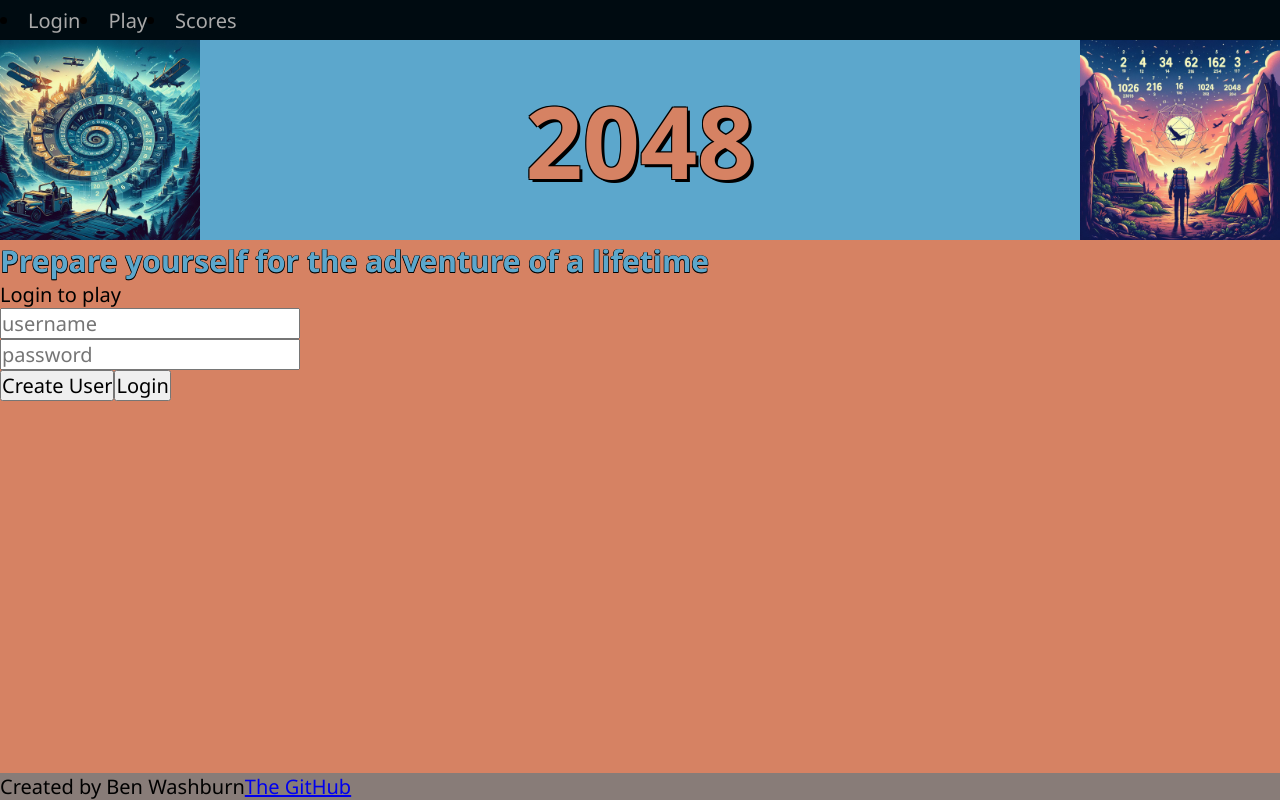
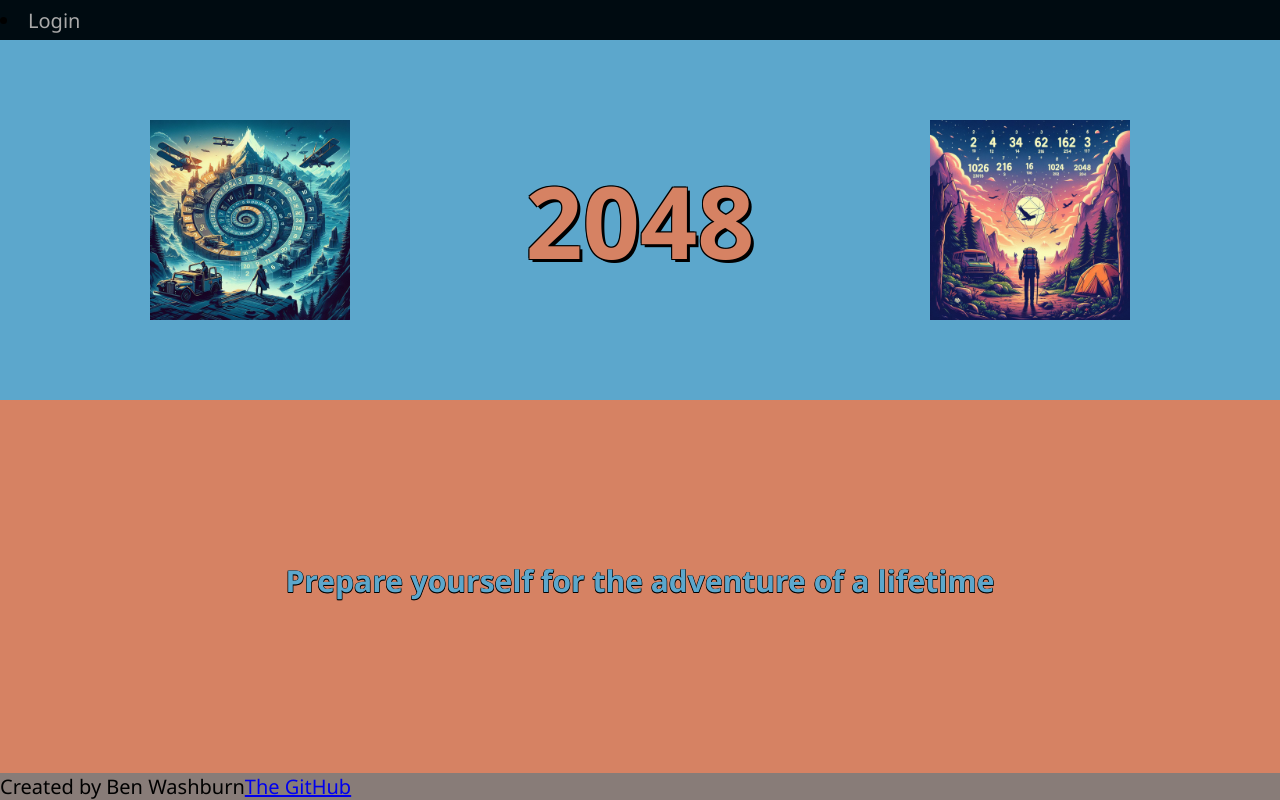
Before and after one commit to BenWashburn1457/StartUp, a React (Vite) app: page / in a window 1280 px wide. Built offline with nearby package versions, Linux system fonts and the light colour scheme.

Commit message:
All pages up now

```diff
--- a/service/index.js
+++ b/service/index.js
@@ -98,7 +98,7 @@ secureApiRouter.post('/update/leaderboard', asyncMiddleware(async (req, res) =>
 }));
 
 
-secureApiRouter.get('/leaderboard', asyncMiddleware(async (req, res) => {
+secureApiRouter.get('/scores', asyncMiddleware(async (req, res) => {
     console.log("Sending leaderboard");
 
     const scores = await DB.getHighScores();
--- a/src/app.css
+++ b/src/app.css
@@ -30,28 +30,11 @@ menu {
   padding: 0;
 }
 
-.title {
-  flex: 0 20px;
-  background-color: rgb(92, 167, 204);
-
-  display: flex;
-  flex-direction: row;
-  justify-content: space-evenly;
-  align-items: center;
-
-  text-shadow:
-              -1px -1px 0 #000,
-               1px -1px 0 #000,
-              -1px  1px 0 #000,
-               3px  3px 0 #000;
-}
-
 #root {
 height: 100%;
 }
 
 body {
-  flex: 1;
   background-color: rgb(92, 167, 204);
 }
 
@@ -60,11 +43,6 @@ main {
   height: 100%;
 }
 
-h1 {
-  font-size: 100px;
-  color: rgb(214, 130, 99);
-  padding: 0.25em;
-}
 
 h2 {
   font-size:30px;
--- a/src/app.jsx
+++ b/src/app.jsx
@@ -2,7 +2,7 @@ import React from 'react';
 import { BrowserRouter, NavLink, Route, Routes } from 'react-router-dom';
 import { Login } from './login/login';
 import { Play } from './play/play';
-// import { Scores } from './scores/scores';
+import { Scores } from './scores/scores';
 import { AuthState } from './login/authState';
 // import 'bootstrap/dist/css/bootstrap.min.css';
 import './app.css';
@@ -22,14 +22,14 @@ function App() {
                     Login
                   </NavLink>
                 </li>
-                {authState === AuthState.Unauthenticated && (
+                {authState === AuthState.Authenticated && (
                 <li className='nav-item'>
                   <NavLink className='nav-link' to='play'>
                     Play
                   </NavLink>
                 </li>
               )}
-              {authState === AuthState.Unauthenticated && (
+              {authState === AuthState.Authenticated && (
                 <li className='nav-item'>
                   <NavLink className='nav-link' to='scores'>
                     Scores
@@ -55,6 +55,7 @@ function App() {
               exact
             />
             <Route path='/play' element={<Play userName={userName}/>} />
+            <Route path='/scores' element={<Scores/>} />
             <Route path='*' element={<NotFound />} />
           </Routes>
 
--- a/src/login/login.css
+++ b/src/login/login.css
@@ -1,3 +1,24 @@
 .login {
     height: 100%;
 }
+
+#title {
+    font-size: 100px;
+    color: rgb(214, 130, 99);
+    padding: 0.25em;
+}
+
+.title {
+    background-color: rgb(92, 167, 204);
+    height: 45%;
+    display: flex;
+    flex-direction: row;
+    justify-content: space-evenly;
+    align-items: center;
+
+    text-shadow:
+                -1px -1px 0 #000,
+                 1px -1px 0 #000,
+                -1px  1px 0 #000,
+                 3px  3px 0 #000;
+  }
--- a/src/login/login.jsx
+++ b/src/login/login.jsx
@@ -10,7 +10,7 @@ export function Login({ userName, authState, onAuthChange }) {
     <div className="login">
       <div className="title">
         <img id="pic1" width="200px" src="2048_adventure1.jpg" alt="adventure" />
-        <h1>2048</h1>
+        <h3 id="title">2048</h3>
         <img width="200px" src="2048_adventure.jpg" alt="adventure" />
       </div>
       <main>
--- a/src/login/unauthenticated.jsx
+++ b/src/login/unauthenticated.jsx
@@ -4,7 +4,7 @@ import Button from 'react-bootstrap/Button';
 // import {MessageDialog} from '/messageDialog'
 
 export function Unauthenticated(props) {
-    const [userName, setUsername] = React.useState(props.userName);
+    const [userName, setUserName] = React.useState(props.userName);
     const [password, setPassword] = React.useState('');
     const [displayError, setDisplayError] = React.useState(null);
 
@@ -45,16 +45,13 @@ export function Unauthenticated(props) {
         <div>
             <div className='username'>
                 <input
-                    className='form-control'
                     type='text'
-                    value={userName}
                     onChange={(e) => setUserName(e.target.value)}
                     placeholder='username'
                 />
             </div>
             <div className='password'>
                 <input
-                    className='form-control'
                     type='password'
                     onChange={(e) => setPassword(e.target.value)}
                     placeholder='password'
--- a/src/play/game.css
+++ b/src/play/game.css
@@ -111,7 +111,7 @@ menu {
     width: 100%;
     height: 100%;
     border: 6px solid rgb(92, 167, 204);
-    max-height: 445px;
+    max-height: 550px;
     max-width: 550px;
 
 }
--- a/src/scores/scores.css
+++ b/src/scores/scores.css
@@ -0,0 +1,7 @@
+main {
+    flex: 1;
+    display: flex;
+    flex-direction: column;
+    align-items: center;
+    justify-content: space-around;
+  }
--- a/src/scores/scores.jsx
+++ b/src/scores/scores.jsx
@@ -0,0 +1,58 @@
+import React from 'react';
+
+import './scores.css';
+
+export function Scores() {
+  const [scores, setScores] = React.useState([]);
+
+  React.useEffect(() => {
+    fetch('/api/scores')
+      .then((response) => response.json())
+      .then((scores) => {
+        setScores(scores);
+        localStorage.setItem('scores', JSON.stringify(scores));
+      })
+      .catch(() => {
+        const scoresText = localStorage.getItem('scores');
+        if (scoresText) {
+          setScores(JSON.parse(scoresText));
+        }
+      });
+  }, []);
+
+  const scoreRows = [];
+  if (scores.length) {
+    for (const [i, score] of scores.entries()) {
+      scoreRows.push(
+        <tr key={i}>
+          <td>{i}</td>
+          <td>{score.userName}</td>
+          <td>{score.score}</td>
+          <td>{score.date}</td>
+        </tr>
+      );
+    }
+  } else {
+    scoreRows.push(
+      <tr key='0'>
+        <td colSpan='4'>Be the first to score</td>
+      </tr>
+    );
+  }
+
+  return (
+    <main className='container-fluid bg-secondary text-center'>
+      <table className='table table-warning table-striped-columns'>
+        <thead className='table-dark'>
+          <tr>
+            <th>#</th>
+            <th>Name</th>
+            <th>Score</th>
+            <th>Date</th>
+          </tr>
+        </thead>
+        <tbody id='scores'>{scoreRows}</tbody>
+      </table>
+    </main>
+  );
+}
```
